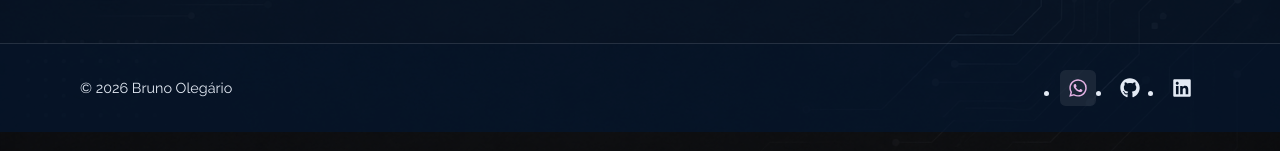
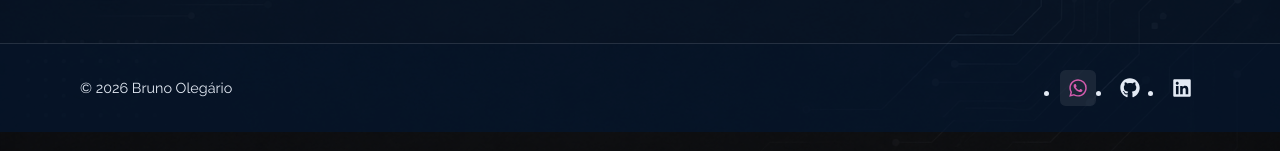
Before and after one commit to olegariobru/MyPort2, a React (Vite) app: page / in a window 1280 px wide. In both pictures the pointer is over the link 1078 px from the left and 734 px from the top of the page. Shown: the part 646-797 px from the top of the page. Built offline with nearby package versions, Linux system fonts and the light colour scheme; a web font is replaced by a local one.

Commit message:
style: update footer hover to dark rose

```diff
--- a/src/Componentes/Footer/Footer.module.css
+++ b/src/Componentes/Footer/Footer.module.css
@@ -4,5 +4,5 @@
 .footerInner p { margin: 0; }
 .footerInner ul { display: flex; gap: 1rem; padding: 0; margin: 0; }
 .footerInner a { display: inline-flex; padding: .5rem; font-size: 1.25rem; border-radius: .35rem; }
-.footerInner a:hover { color: #e6b3e5; background: rgba(255,255,255,.08); }
+.footerInner a:hover { color: var(--rosa-texto); background: rgba(255,255,255,.08); }
 @media (max-width: 440px) { .footerInner { flex-direction: column; justify-content: center; padding: 1rem 0; } }
```
